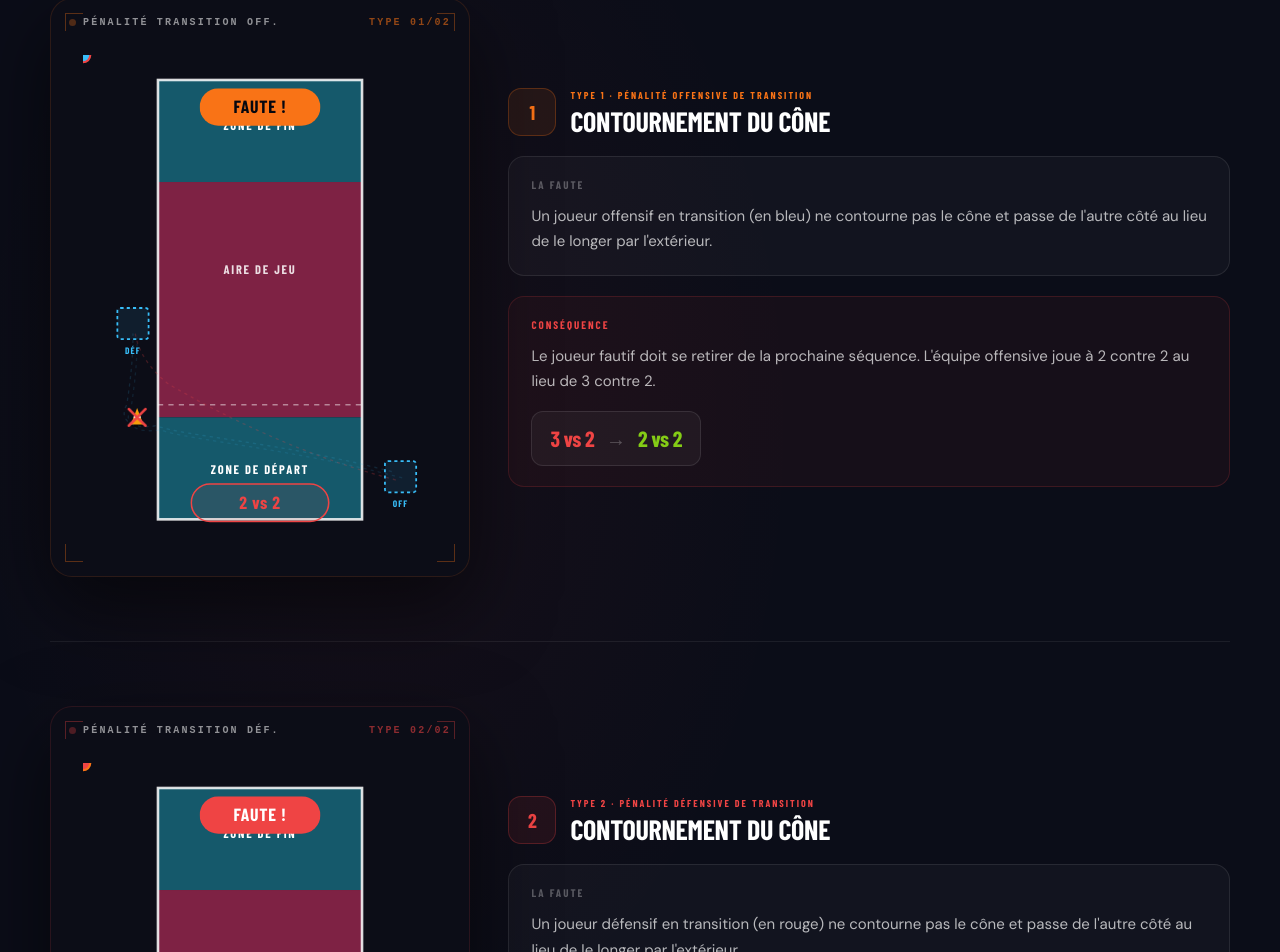
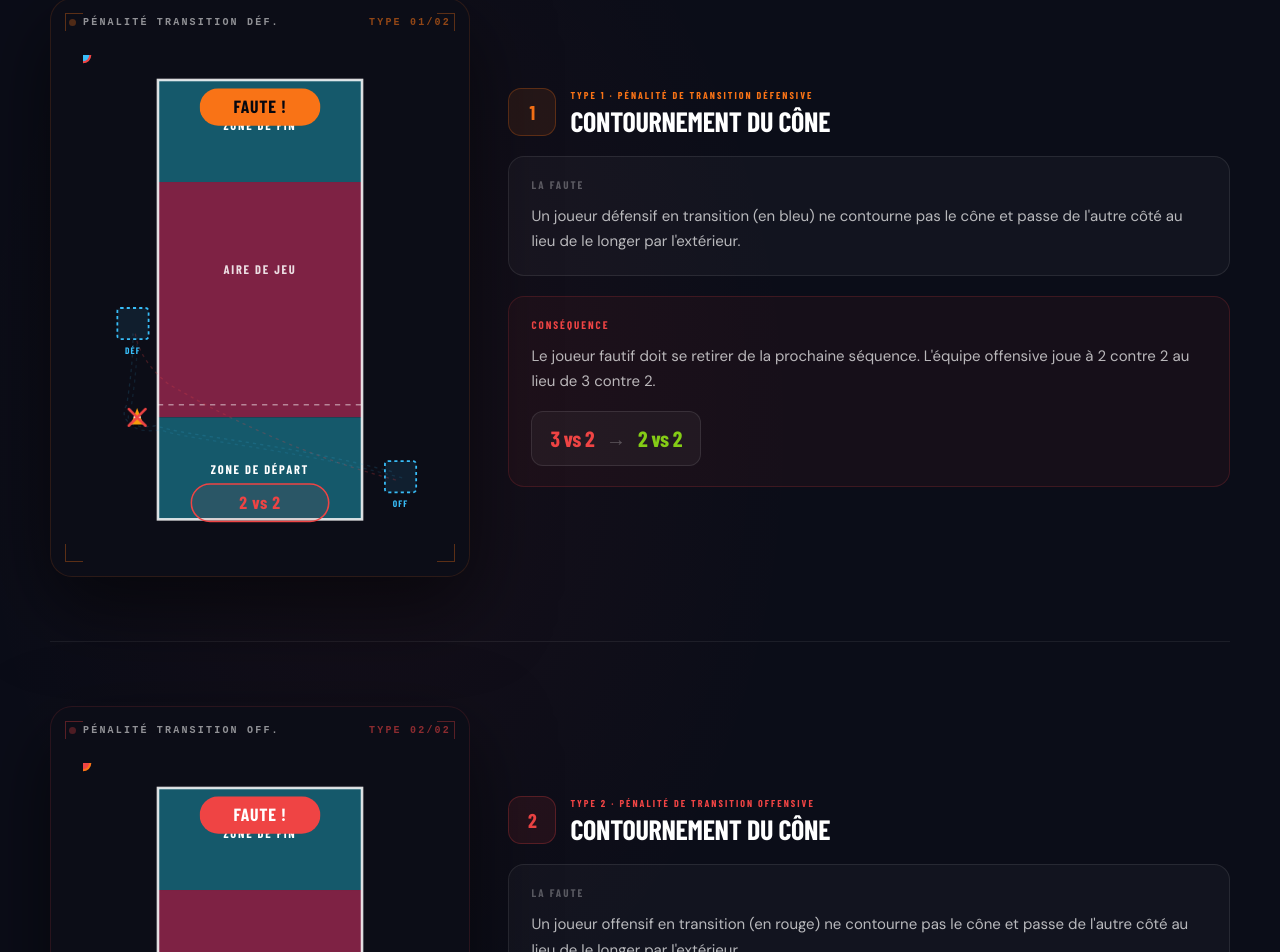
Before and after one commit to dominique-source/Purinstinct-official, a Next.js app: page /animations in a window 1280 px wide. Shown: the part 2393-3345 px from the top of the page. Built offline with nearby package versions, Linux system fonts and the light colour scheme; a web font is replaced by a local one.

Commit message:
fix: swap transition penalty labels (def↔off)
Card 1 (cyan, left cone) = Pénalité de transition défensive
Card 2 (red, right cone)  = Pénalité de transition offensive

Co-Authored-By: Claude Sonnet 4.6 <noreply@anthropic.com>

```diff
--- a/src/components/TransitionPenalties.tsx
+++ b/src/components/TransitionPenalties.tsx
@@ -108,7 +108,7 @@ export default function TransitionPenalties() {
             <div style={{ position: "absolute", top: 16, left: 18, zIndex: 4, display: "inline-flex", alignItems: "center", gap: 7 }}>
               <span className="trpen-dot" style={{ width: 7, height: 7, borderRadius: "50%", background: ORANGE, display: "inline-block" }} />
               <span style={{ fontFamily: "'Courier New', monospace", fontSize: 10, fontWeight: 700, letterSpacing: "0.22em", color: "rgba(255,255,255,0.55)", textTransform: "uppercase" }}>
-                {fr ? "PÉNALITÉ TRANSITION OFF." : "OFFENSIVE TRANSITION PENALTY"}
+                {fr ? "PÉNALITÉ TRANSITION DÉF." : "DEFENSIVE TRANSITION PENALTY"}
               </span>
             </div>
             <div style={{ position: "absolute", top: 16, right: 18, zIndex: 4, fontFamily: "'Courier New', monospace", fontSize: 10, fontWeight: 700, letterSpacing: "0.22em", color: `${ORANGE}90` }}>
@@ -218,7 +218,7 @@ export default function TransitionPenalties() {
               }}>1</span>
               <div>
                 <p style={{ margin: 0, fontFamily: "var(--font-barlow), sans-serif", fontWeight: 700, fontSize: 10, letterSpacing: "0.2em", textTransform: "uppercase", color: ORANGE, marginBottom: 4 }}>
-                  {fr ? "Type 1 · Pénalité offensive de transition" : "Type 1 · Offensive transition penalty"}
+                  {fr ? "Type 1 · Pénalité de transition défensive" : "Type 1 · Defensive transition penalty"}
                 </p>
                 <h3 style={{ margin: 0, fontFamily: "var(--font-barlow), sans-serif", fontWeight: 900, fontSize: "clamp(20px,2.5vw,28px)", textTransform: "uppercase", color: "#fff", letterSpacing: "-0.01em", lineHeight: 1.05 }}>
                   {fr ? "Contournement du cône" : "Cone bypass"}
@@ -232,8 +232,8 @@ export default function TransitionPenalties() {
               </p>
               <p style={{ margin: 0, color: "rgba(255,255,255,0.7)", fontSize: 15, lineHeight: 1.72 }}>
                 {fr
-                  ? "Un joueur offensif en transition (en bleu) ne contourne pas le cône et passe de l'autre côté au lieu de le longer par l'extérieur."
-                  : "An offensive player in transition (blue) does not go around the cone and cuts through the inside instead of going around the outside."}
+                  ? "Un joueur défensif en transition (en bleu) ne contourne pas le cône et passe de l'autre côté au lieu de le longer par l'extérieur."
+                  : "A defensive player in transition (blue) does not go around the cone and cuts through the inside instead of going around the outside."}
               </p>
             </div>
 
@@ -280,7 +280,7 @@ export default function TransitionPenalties() {
             <div style={{ position: "absolute", top: 16, left: 18, zIndex: 4, display: "inline-flex", alignItems: "center", gap: 7 }}>
               <span className="trpen-dot" style={{ width: 7, height: 7, borderRadius: "50%", background: RED, display: "inline-block" }} />
               <span style={{ fontFamily: "'Courier New', monospace", fontSize: 10, fontWeight: 700, letterSpacing: "0.22em", color: "rgba(255,255,255,0.55)", textTransform: "uppercase" }}>
-                {fr ? "PÉNALITÉ TRANSITION DÉF." : "DEFENSIVE TRANSITION PENALTY"}
+                {fr ? "PÉNALITÉ TRANSITION OFF." : "OFFENSIVE TRANSITION PENALTY"}
               </span>
             </div>
             <div style={{ position: "absolute", top: 16, right: 18, zIndex: 4, fontFamily: "'Courier New', monospace", fontSize: 10, fontWeight: 700, letterSpacing: "0.22em", color: `${RED}90` }}>
@@ -387,7 +387,7 @@ export default function TransitionPenalties() {
               }}>2</span>
               <div>
                 <p style={{ margin: 0, fontFamily: "var(--font-barlow), sans-serif", fontWeight: 700, fontSize: 10, letterSpacing: "0.2em", textTransform: "uppercase", color: RED, marginBottom: 4 }}>
-                  {fr ? "Type 2 · Pénalité défensive de transition" : "Type 2 · Defensive transition penalty"}
+                  {fr ? "Type 2 · Pénalité de transition offensive" : "Type 2 · Offensive transition penalty"}
                 </p>
                 <h3 style={{ margin: 0, fontFamily: "var(--font-barlow), sans-serif", fontWeight: 900, fontSize: "clamp(20px,2.5vw,28px)", textTransform: "uppercase", color: "#fff", letterSpacing: "-0.01em", lineHeight: 1.05 }}>
                   {fr ? "Contournement du cône" : "Cone bypass"}
@@ -401,8 +401,8 @@ export default function TransitionPenalties() {
               </p>
               <p style={{ margin: 0, color: "rgba(255,255,255,0.7)", fontSize: 15, lineHeight: 1.72 }}>
                 {fr
-                  ? "Un joueur défensif en transition (en rouge) ne contourne pas le cône et passe de l'autre côté au lieu de le longer par l'extérieur."
-                  : "A defensive player in transition (red) does not go around the cone and cuts through the inside instead of going around the outside."}
+                  ? "Un joueur offensif en transition (en rouge) ne contourne pas le cône et passe de l'autre côté au lieu de le longer par l'extérieur."
+                  : "An offensive player in transition (red) does not go around the cone and cuts through the inside instead of going around the outside."}
               </p>
             </div>
 
```
